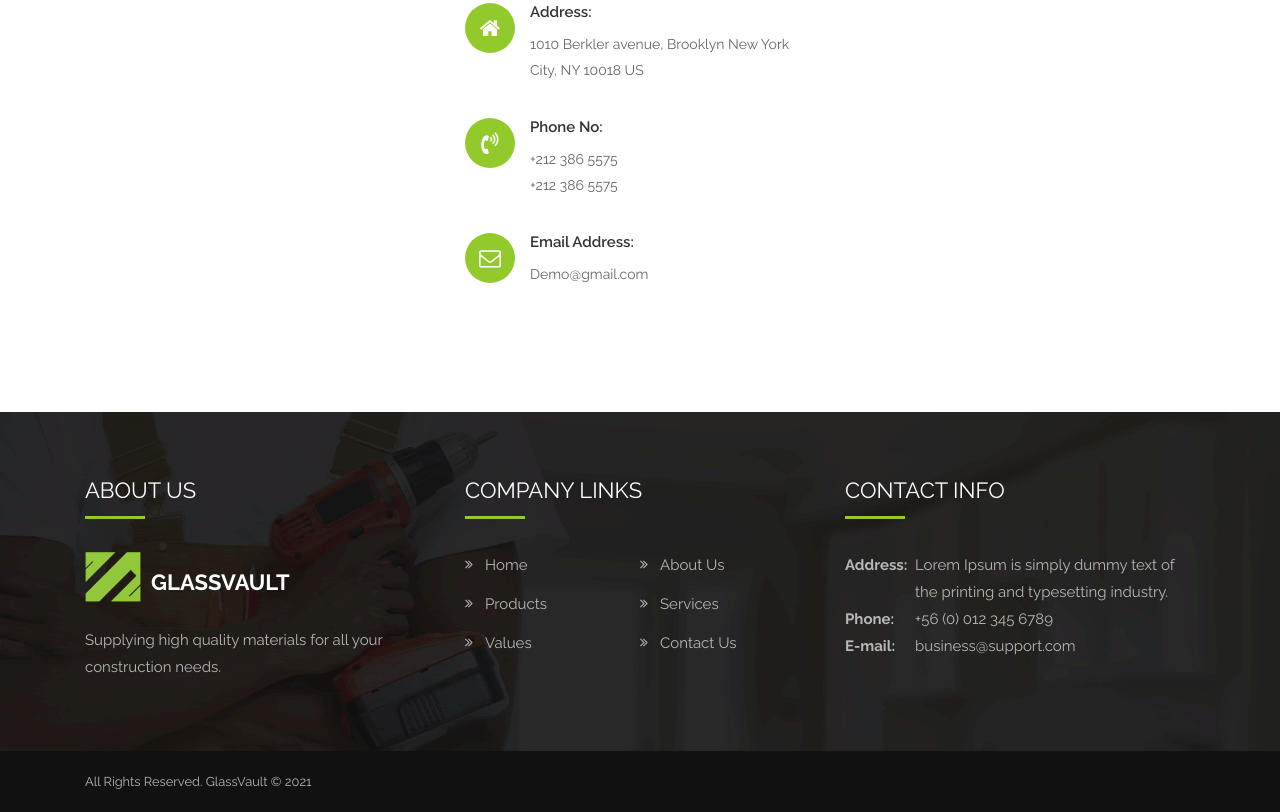
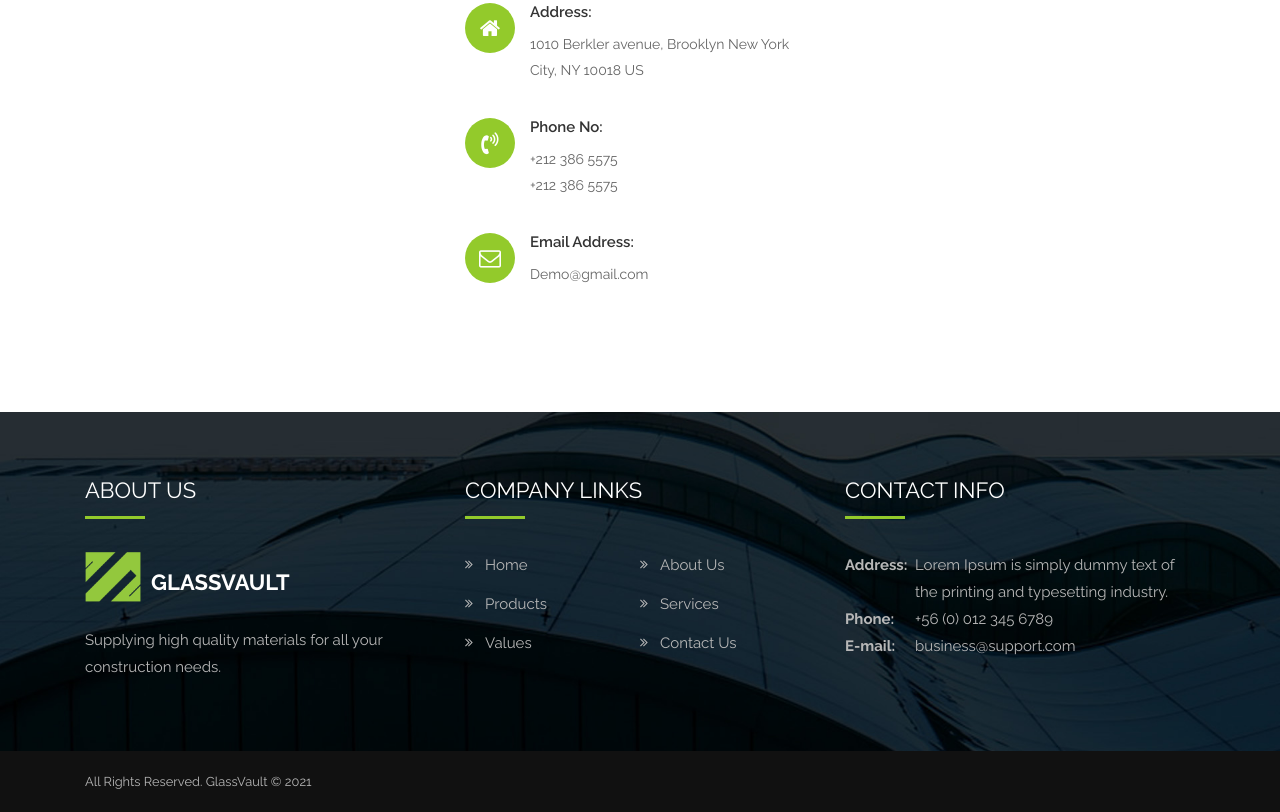
Before and after one commit to VaisakhPradeep/GlassVault, a plain HTML site: page index.html in a window 1280 px wide. Shown: the part 4545-5357 px from the top of the page. Drawn offline with Linux system fonts and the light colour scheme.

Commit message:
image change

```diff
--- a/css/building.css
+++ b/css/building.css
@@ -294,7 +294,7 @@ body.building_version .section-title h3 {
 
 
 #footer {
-    background: url('../images/footer-img.png');
+    background: url('../images/footer-img.jpg');
     background-size: auto auto;
     padding: 20px 0 0;
     position: relative;
```
Also changed, not shown: images/footer-img.jpg (added).
